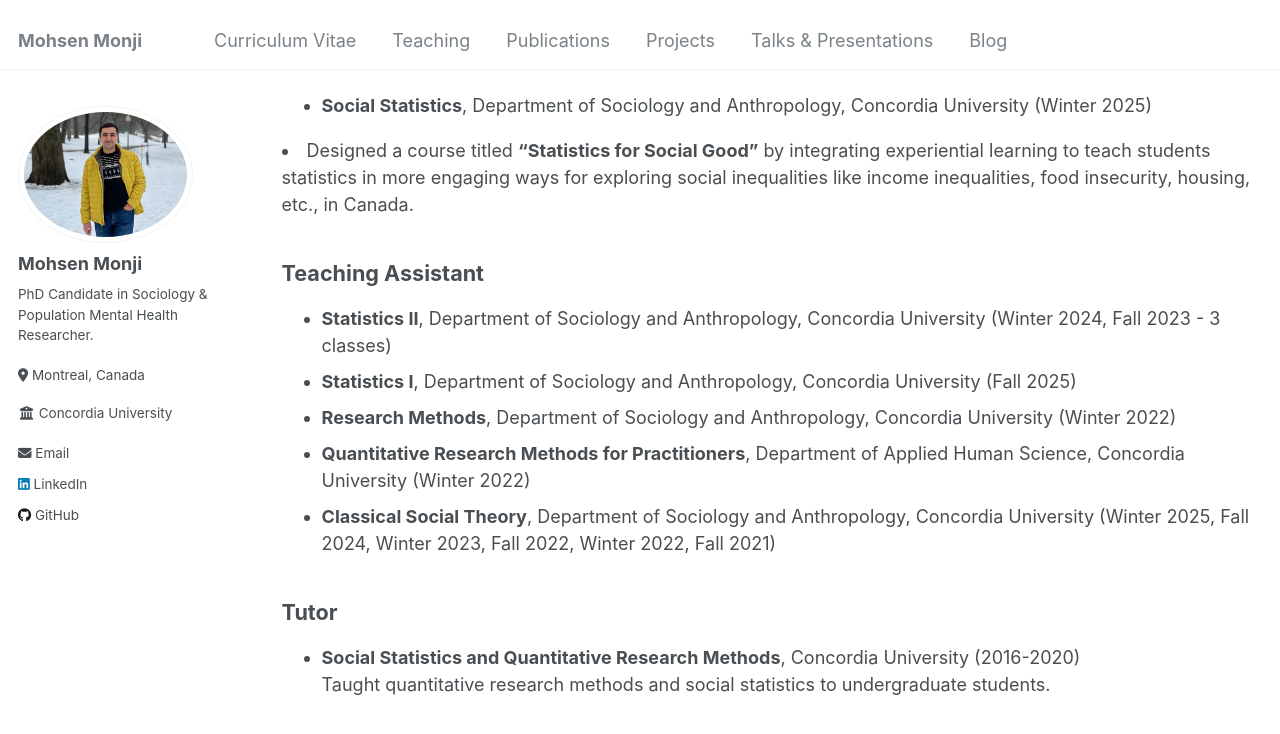
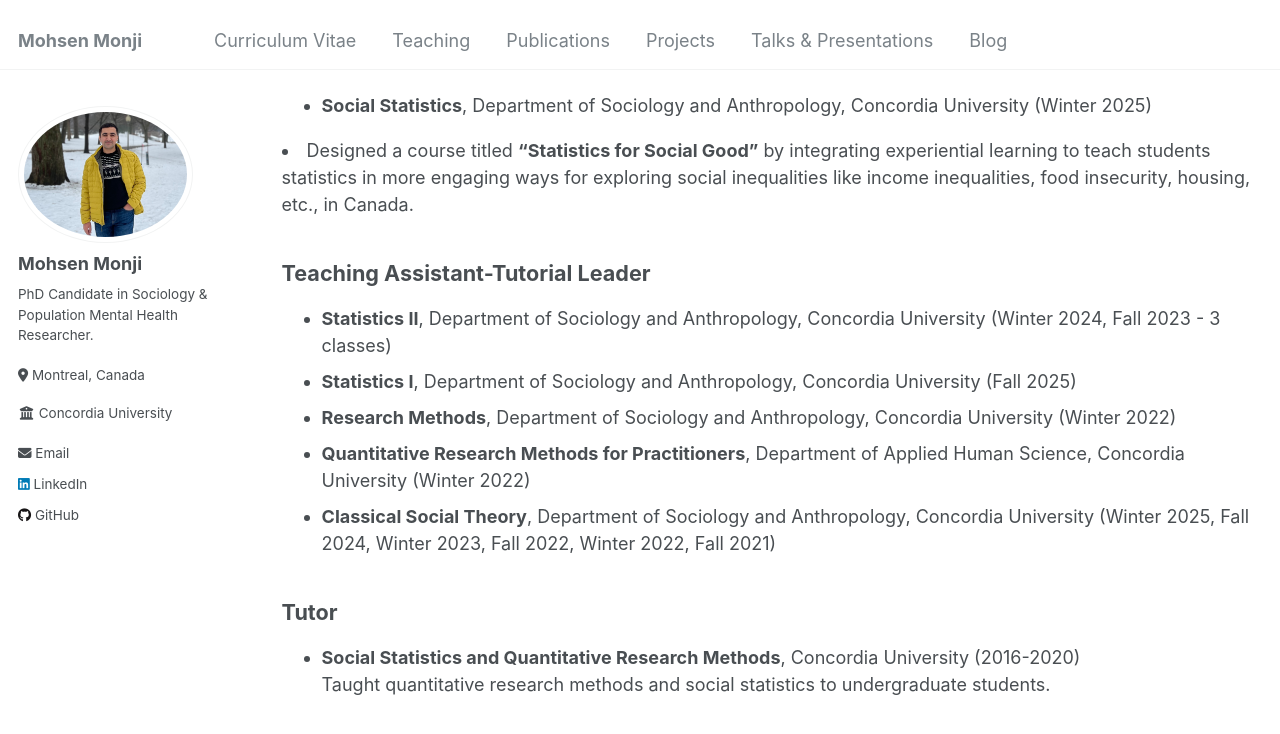
Before and after one commit to Mohsnmonji/mohsnmonji.github.io, a Jekyll site: the page built from _pages/teaching.html, in a window 1280 px wide and 900 px high, scrolled down 365 px. Shown: the top 734 px of the window. Built offline with Jekyll 4.4.1, drawn with Linux system fonts in a browser that asks for light colours.

Commit message:
Update teaching.html

```diff
--- a/_pages/teaching.html
+++ b/_pages/teaching.html
@@ -17,7 +17,7 @@ author_profile: true
   <li><strong>Social Statistics</strong>, Department of Sociology and Anthropology, Concordia University (Winter 2025)</li>
 </ul>
   <li>Designed a course titled <strong>“Statistics for Social Good”</strong> by integrating experiential learning to teach students statistics in more engaging ways for exploring social inequalities like income inequalities, food insecurity, housing, etc., in Canada.</li>
-<h3>Teaching Assistant</h3>
+<h3>Teaching Assistant-Tutorial Leader</h3>
 <ul>
   <li><strong>Statistics II</strong>, Department of Sociology and Anthropology, Concordia University (Winter 2024, Fall 2023 - 3 classes)</li>
   <li><strong>Statistics I</strong>, Department of Sociology and Anthropology, Concordia University (Fall 2025)</li>
```
